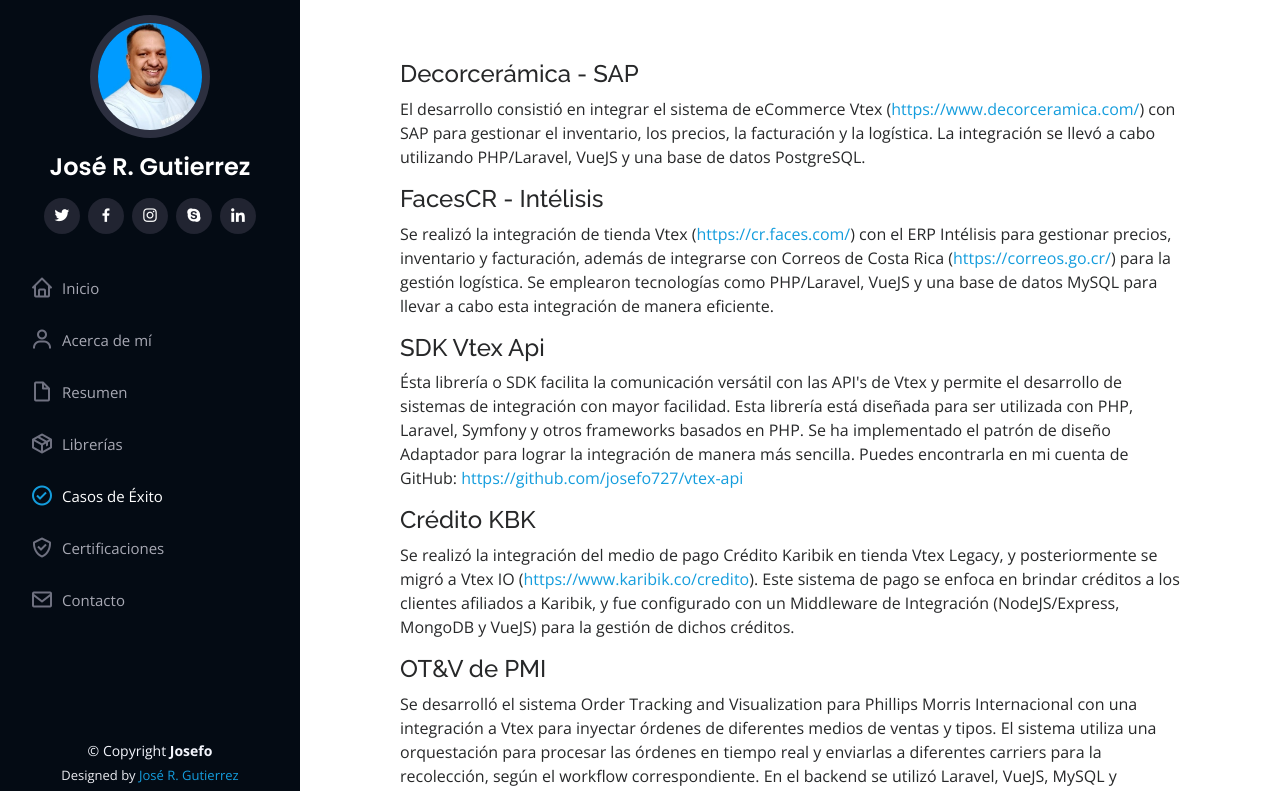
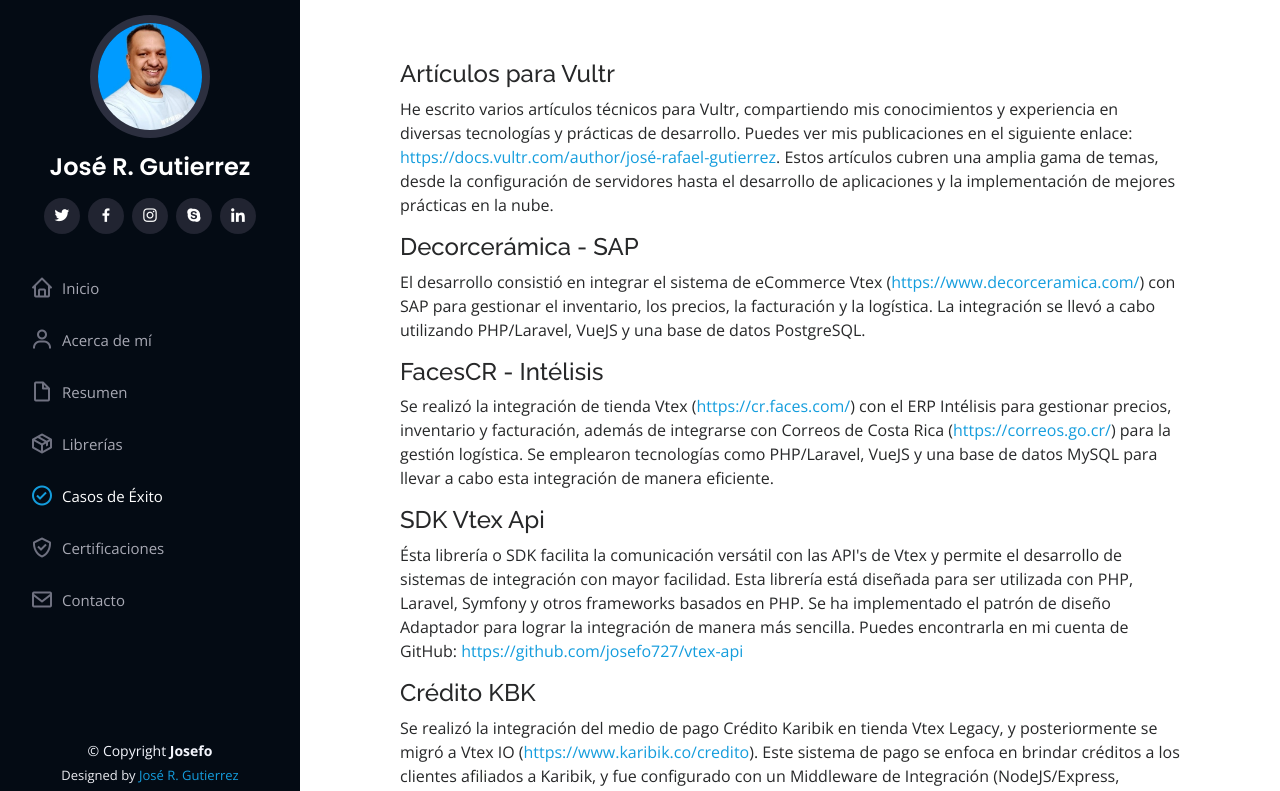
Before and after one commit to josefo727/my-portfolio, a Vue app: page /success-stories in a window 1280 px wide. Shown: the top 791 px of the page. Built offline with nearby package versions, Linux system fonts and the light colour scheme; what vue-check-view, vue-typed-js would draw is missing.

Commit message:
feat: add contact information and link to Vultr articles

```diff
--- a/src/data/contact.js
+++ b/src/data/contact.js
@@ -1,11 +1,11 @@
 export default {
-  email: 'josefo727@gmail.com',
-  web_site: 'https://jose-gutierrez.com',
-  facebook: 'https://www.facebook.com/joserafael.gutierrezblanco',
-  twitter: 'https://twitter.com/Nige81',
-  skype: 'https://join.skype.com/invite/ByfPA21DyIiR',
-  linkedin: 'https://www.linkedin.com/in/jose-gutierrez-5a2293128/',
-  instagram: 'https://www.instagram.com/josefo1981/',
-  phone: '+576018394169',
-  mobil: '+573219069839',
-}
+  email: "josefo727@gmail.com",
+  web_site: "https://jose-gutierrez.com",
+  facebook: "https://www.facebook.com/joserafael.gutierrezblanco",
+  twitter: "https://twitter.com/Nige81",
+  skype: "https://join.skype.com/invite/ByfPA21DyIiR",
+  linkedin: "https://www.linkedin.com/in/jose-gutierrez-5a2293128/",
+  instagram: "https://www.instagram.com/josefo1981/",
+  phone: "+576018394169",
+  mobil: "+573026178155",
+};
--- a/src/data/success-stories.js
+++ b/src/data/success-stories.js
@@ -1,30 +1,34 @@
 export default [
   {
-    "title": "Decorcerámica - SAP",
-    "body": "<p>El desarrollo consistió en integrar el sistema de eCommerce Vtex (<a href='https://www.decorceramica.com/'>https://www.decorceramica.com/</a>) con SAP para gestionar el inventario, los precios, la facturación y la logística. La integración se llevó a cabo utilizando PHP/Laravel, VueJS y una base de datos PostgreSQL.</p>"
+    title: "Artículos para Vultr",
+    body: "<p>He escrito varios artículos técnicos para Vultr, compartiendo mis conocimientos y experiencia en diversas tecnologías y prácticas de desarrollo. Puedes ver mis publicaciones en el siguiente enlace: <a href='https://docs.vultr.com/author/josé-rafael-gutierrez' target='_blank'>https://docs.vultr.com/author/josé-rafael-gutierrez</a>. Estos artículos cubren una amplia gama de temas, desde la configuración de servidores hasta el desarrollo de aplicaciones y la implementación de mejores prácticas en la nube.</p>",
   },
   {
-    "title": "FacesCR - Intélisis",
-    "body": "<p>Se realizó la integración de tienda Vtex (<a href='https://cr.faces.com/'>https://cr.faces.com/</a>) con el ERP Intélisis para gestionar precios, inventario y facturación, además de integrarse con Correos de Costa Rica (<a href='https://correos.go.cr/'>https://correos.go.cr/</a>) para la gestión logística. Se emplearon tecnologías como PHP/Laravel, VueJS y una base de datos MySQL para llevar a cabo esta integración de manera eficiente.</p>"
+    title: "Decorcerámica - SAP",
+    body: "<p>El desarrollo consistió en integrar el sistema de eCommerce Vtex (<a href='https://www.decorceramica.com/' target='_blank'>https://www.decorceramica.com/</a>) con SAP para gestionar el inventario, los precios, la facturación y la logística. La integración se llevó a cabo utilizando PHP/Laravel, VueJS y una base de datos PostgreSQL.</p>",
   },
   {
-    "title": "SDK Vtex Api",
-    "body": "<p>Ésta librería o SDK facilita la comunicación versátil con las API's de Vtex y permite el desarrollo de sistemas de integración con mayor facilidad. Esta librería está diseñada para ser utilizada con PHP, Laravel, Symfony y otros frameworks basados en PHP. Se ha implementado el patrón de diseño Adaptador para lograr la integración de manera más sencilla. Puedes encontrarla en mi cuenta de GitHub: <a href='https://github.com/josefo727/vtex-api'>https://github.com/josefo727/vtex-api</a></p>"
+    title: "FacesCR - Intélisis",
+    body: "<p>Se realizó la integración de tienda Vtex (<a href='https://cr.faces.com/' target='_blank'>https://cr.faces.com/</a>) con el ERP Intélisis para gestionar precios, inventario y facturación, además de integrarse con Correos de Costa Rica (<a href='https://correos.go.cr/' target='_blank'>https://correos.go.cr/</a>) para la gestión logística. Se emplearon tecnologías como PHP/Laravel, VueJS y una base de datos MySQL para llevar a cabo esta integración de manera eficiente.</p>",
   },
   {
-    "title": "Crédito KBK",
-    "body": "<p>Se realizó la integración del medio de pago Crédito Karibik en tienda Vtex Legacy, y posteriormente se migró a Vtex IO (<a href='https://www.karibik.co/credito'>https://www.karibik.co/credito</a>). Este sistema de pago se enfoca en brindar créditos a los clientes afiliados a Karibik, y fue configurado con un Middleware de Integración (NodeJS/Express, MongoDB y VueJS) para la gestión de dichos créditos.</p>"
+    title: "SDK Vtex Api",
+    body: "<p>Ésta librería o SDK facilita la comunicación versátil con las API's de Vtex y permite el desarrollo de sistemas de integración con mayor facilidad. Esta librería está diseñada para ser utilizada con PHP, Laravel, Symfony y otros frameworks basados en PHP. Se ha implementado el patrón de diseño Adaptador para lograr la integración de manera más sencilla. Puedes encontrarla en mi cuenta de GitHub: <a href='https://github.com/josefo727/vtex-api' target='_blank'>https://github.com/josefo727/vtex-api</a></p>",
   },
   {
-    "title": "OT&V de PMI",
-    "body": "<p>Se desarrolló el sistema Order Tracking and Visualization para Phillips Morris Internacional con una integración a Vtex para inyectar órdenes de diferentes medios de ventas y tipos. El sistema utiliza una orquestación para procesar las órdenes en tiempo real y enviarlas a diferentes carriers para la recolección, según el workflow correspondiente. En el backend se utilizó Laravel, VueJS, MySQL y MasterData, mientras que en el frontend se empleó Vtex IO y ReactJS para los componentes administrativos customizados.</p>"
+    title: "Crédito KBK",
+    body: "<p>Se realizó la integración del medio de pago Crédito Karibik en tienda Vtex Legacy, y posteriormente se migró a Vtex IO (<a href='https://www.karibik.co/credito' target='_blank'>https://www.karibik.co/credito</a>). Este sistema de pago se enfoca en brindar créditos a los clientes afiliados a Karibik, y fue configurado con un Middleware de Integración (NodeJS/Express, MongoDB y VueJS) para la gestión de dichos créditos.</p>",
   },
   {
-    "title": "Kaiowa",
-    "body": "<p>Se desarrolló e implementó un operador de medios de crédito para tiendas Vtex afiliadas, permitiendo la gestión de planes de crédito personalizados. El operador fue creado en el BackEnd utilizando PHP/Laravel, VueJS, Inertia y Livewire, con una base de datos PostgreSQL. Para el FrontEnd se creó un Widget para Vtex Legacy y Vtex IO, utilizando Vanilla JS y ReactJS. Este medio de pago ha sido aprobado y homologado por Vtex.</p>"
+    title: "OT&V de PMI",
+    body: "<p>Se desarrolló el sistema Order Tracking and Visualization para Phillips Morris Internacional con una integración a Vtex para inyectar órdenes de diferentes medios de ventas y tipos. El sistema utiliza una orquestación para procesar las órdenes en tiempo real y enviarlas a diferentes carriers para la recolección, según el workflow correspondiente. En el backend se utilizó Laravel, VueJS, MySQL y MasterData, mientras que en el frontend se empleó Vtex IO y ReactJS para los componentes administrativos customizados.</p>",
   },
   {
-    "title": "Custom Blog The Bar Colombia",
-    "body": "<p>Se creó para The Bar Colombia un custom blog (<a href='https://co.thebar.com/blog'>https://co.thebar.com/blog</a>). Con backend en NodeJS/Express y MongoDB, la interfaz administrativa fue creada en ReactJS para Vtex en custom components y se integró al Admin de Vtex.</p>"
-  }
+    title: "Kaiowa",
+    body: "<p>Se desarrolló e implementó un operador de medios de crédito para tiendas Vtex afiliadas, permitiendo la gestión de planes de crédito personalizados. El operador fue creado en el BackEnd utilizando PHP/Laravel, VueJS, Inertia y Livewire, con una base de datos PostgreSQL. Para el FrontEnd se creó un Widget para Vtex Legacy y Vtex IO, utilizando Vanilla JS y ReactJS. Este medio de pago ha sido aprobado y homologado por Vtex.</p>",
+  },
+  {
+    title: "Custom Blog The Bar Colombia",
+    body: "<p>Se creó para The Bar Colombia un custom blog (<a href='https://co.thebar.com/blog' target='_blank'>https://co.thebar.com/blog</a>). Con backend en NodeJS/Express y MongoDB, la interfaz administrativa fue creada en ReactJS para Vtex en custom components y se integró al Admin de Vtex.</p>",
+  },
 ];
```
Also changed, not shown: 1 other file (tests, documents, lock files or other folders).
